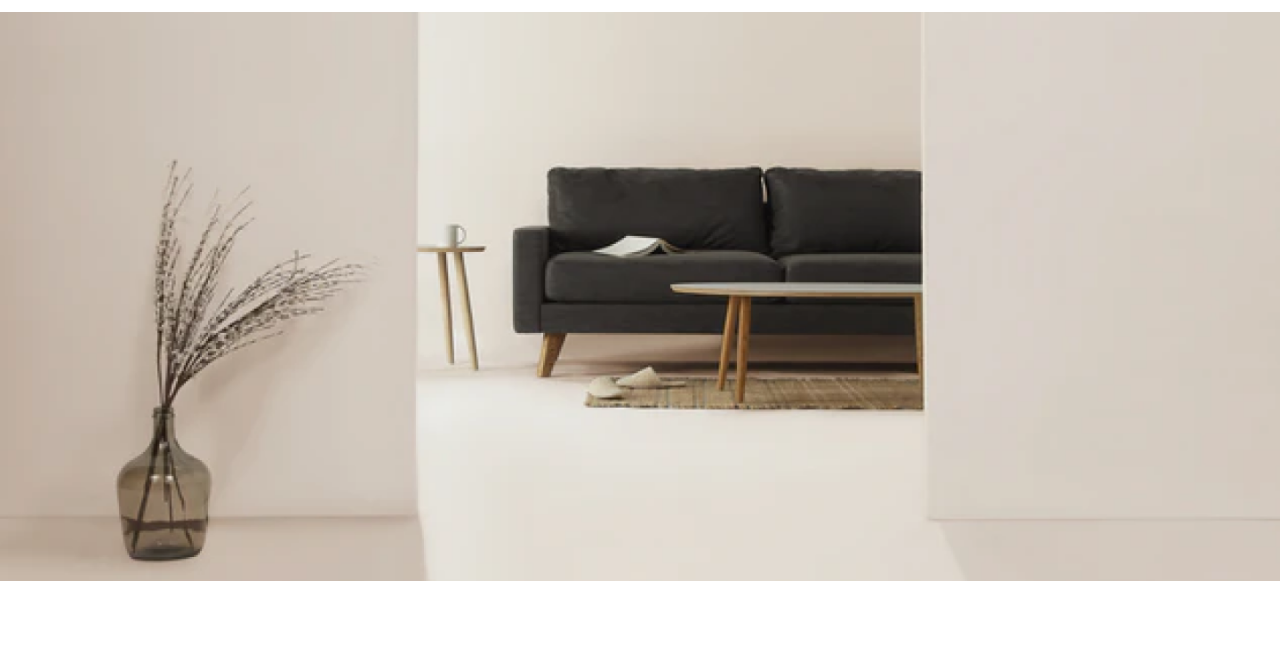
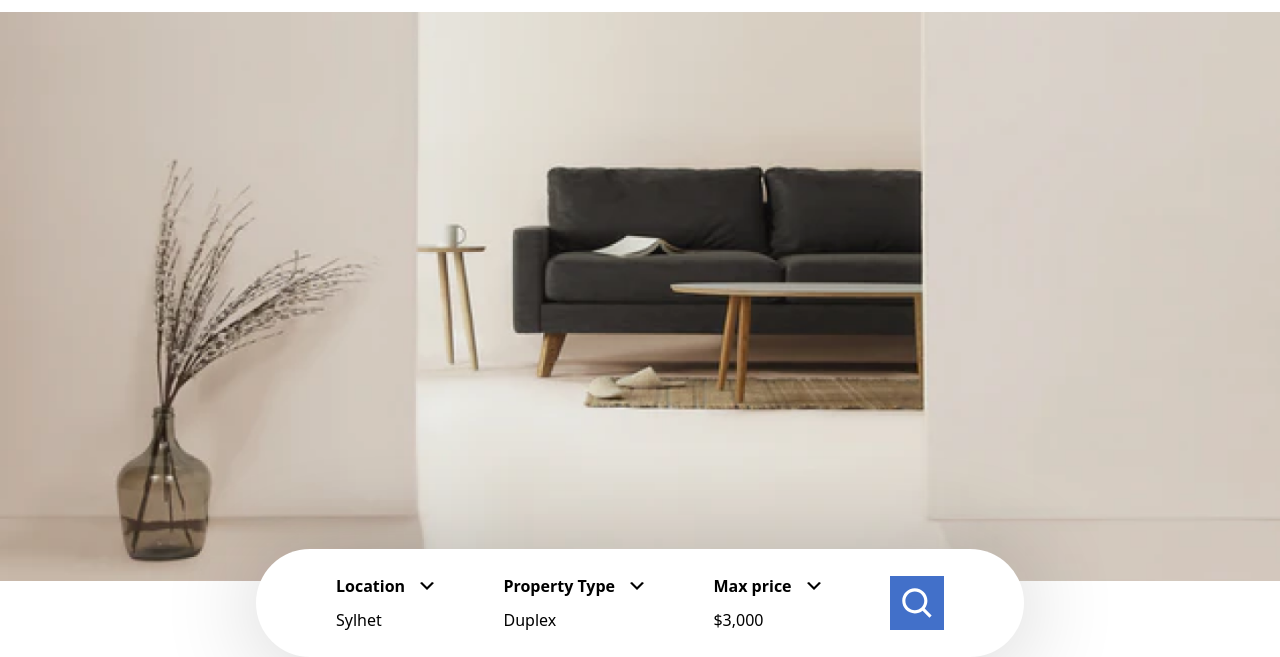
Before and after one commit to Michalskii/TEST, a plain HTML site: page index.html in a window 1280 px wide. Shown: the part 325-982 px from the top of the page. Before the commit the page ends 906 px from the top, so only its background shows below. Drawn offline with nearby package versions, Linux system fonts and the light colour scheme.

Commit message:
dupa (#2)
Co-authored-by: GaryGorynski <79517096+GaryGorynski@users.noreply.github.com>

```diff
--- a/index.html
+++ b/index.html
@@ -57,5 +57,62 @@
     <div class="pt-[34px] flex justify-center">
       <img src="./img/Hero Image.png" alt="Hero Image" />
     </div>
+    <!-- Search bar-->
+
+    <div class="flex justify-center -mt-8">
+      <div
+        class="bg-white w-[768px] h-[108px] rounded-[60px] shadow-[0px_4px_100px_rgba(0,0,0,0.2)] flex justify-between items-center"
+      >
+        <div class="flex flex-col ml-[80px]">
+          <div class="flex space-around">
+            <span class="font-bold">Location</span>
+            <object
+              data="./img/Arrow.svg"
+              class="ml-[15px]"
+              width="14"
+              type=""
+            ></object>
+          </div>
+          <div class="pt-[10px]"><span>Sylhet</span></div>
+        </div>
+
+        <div class="flex flex-col">
+          <div class="flex space-around">
+            <span class="font-bold">Property Type</span>
+            <object
+              data="./img/Arrow.svg"
+              class="ml-[15px]"
+              width="14"
+              type=""
+            ></object>
+          </div>
+          <div class="pt-[10px]"><span>Duplex</span></div>
+        </div>
+
+        <div class="flex flex-col">
+          <div class="flex space-around">
+            <span class="font-bold">Max price</span>
+            <object
+              data="./img/Arrow.svg"
+              class="ml-[15px]"
+              width="14"
+              type=""
+            ></object>
+          </div>
+          <div class="pt-[10px]"><span>$3,000</span></div>
+        </div>
+
+        <div
+          class="mr-[80px] bg-[#4270C9] w-[54] h-[54] flex justify-center items-center"
+        >
+          <object
+            data="./img/Vector.svg"
+            type=""
+            width="30"
+            height="30"
+          ></object>
+        </div>
+      </div>
+    </div>
   </body>
 </html>
```
